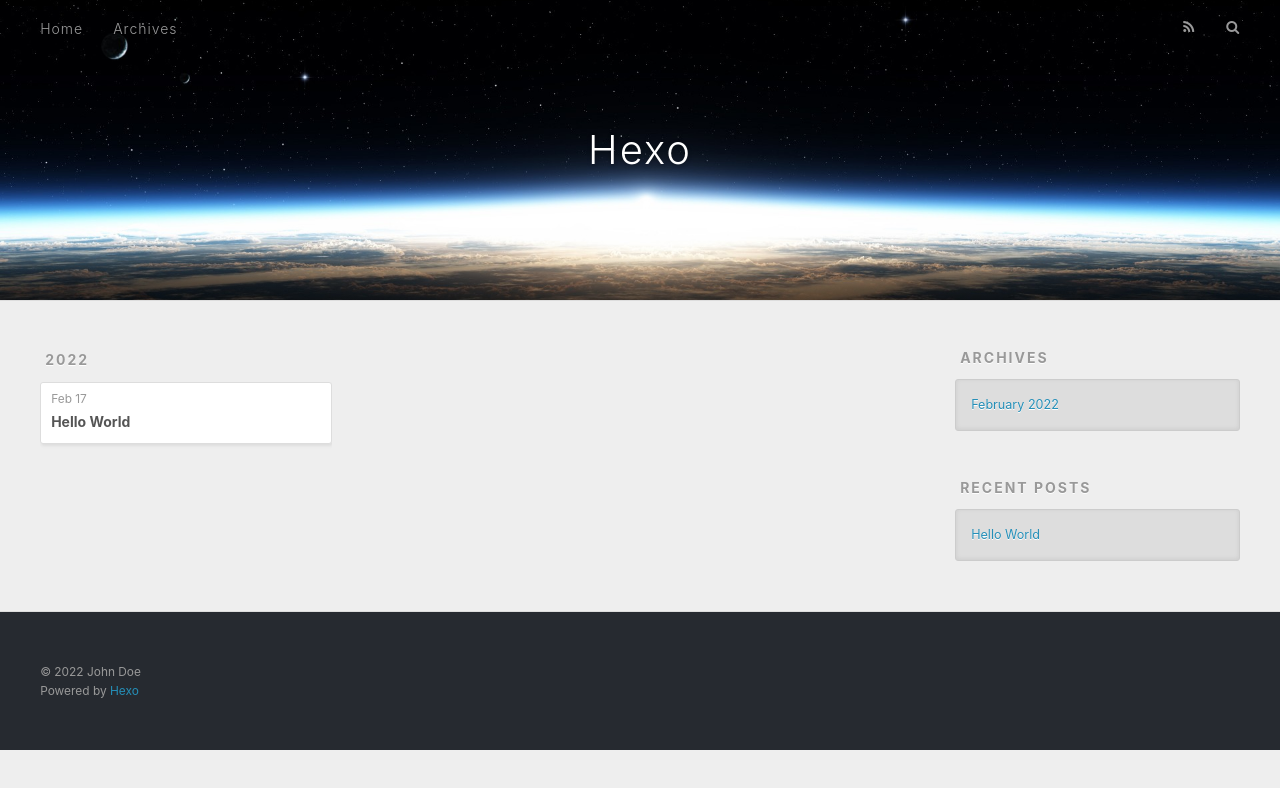
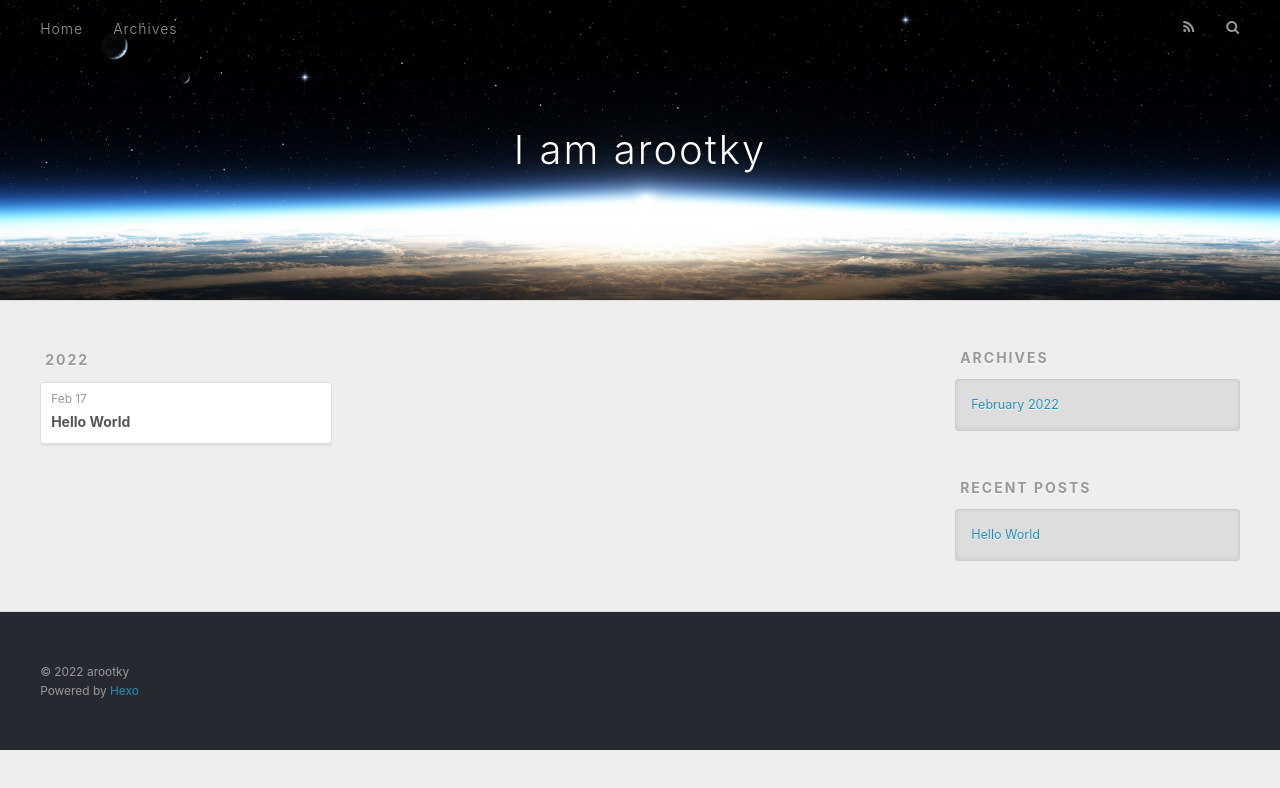
Before and after one commit to arootky/arootky.github.io, a plain HTML site: page archives/2022/02/index.html in a window 1280 px wide. Drawn offline with nearby package versions, Linux system fonts and the light colour scheme.

Commit message:
Site updated: 2022-02-17 19:50:32

```diff
--- a/archives/2022/02/index.html
+++ b/archives/2022/02/index.html
@@ -5,17 +5,17 @@
 
 
 
-  <title>Archives: 2022/2 | Hexo</title>
+  <title>Archives: 2022/2 | I am arootky</title>
   <meta name="viewport" content="width=device-width, initial-scale=1, maximum-scale=1">
   <meta property="og:type" content="website">
-<meta property="og:title" content="Hexo">
+<meta property="og:title" content="I am arootky">
 <meta property="og:url" content="http://example.com/archives/2022/02/index.html">
-<meta property="og:site_name" content="Hexo">
+<meta property="og:site_name" content="I am arootky">
 <meta property="og:locale" content="en_US">
-<meta property="article:author" content="John Doe">
+<meta property="article:author" content="arootky">
 <meta name="twitter:card" content="summary">
 
-    <link rel="alternate" href="/atom.xml" title="Hexo" type="application/atom+xml">
+    <link rel="alternate" href="/atom.xml" title="I am arootky" type="application/atom+xml">
 
 
     <link rel="icon" href="/favicon.png">
@@ -36,7 +36,7 @@
   <div id="header-outer" class="outer">
     <div id="header-title" class="inner">
       <h1 id="logo-wrap">
-        <a href="/" id="logo">Hexo</a>
+        <a href="/" id="logo">I am arootky</a>
       </h1>
 
     </div>
@@ -141,7 +141,7 @@
 
   <div class="outer">
     <div id="footer-info" class="inner">
-      &copy; 2022 John Doe<br>
+      &copy; 2022 arootky<br>
       Powered by <a href="http://hexo.io/" target="_blank">Hexo</a>
     </div>
   </div>
```
Also changed, not shown: 2022/02/17/hello-world/index.html (+6 -6 lines), archives/2022/index.html (+7 -7 lines), archives/index.html (+7 -7 lines), index.html (+7 -7 lines).
